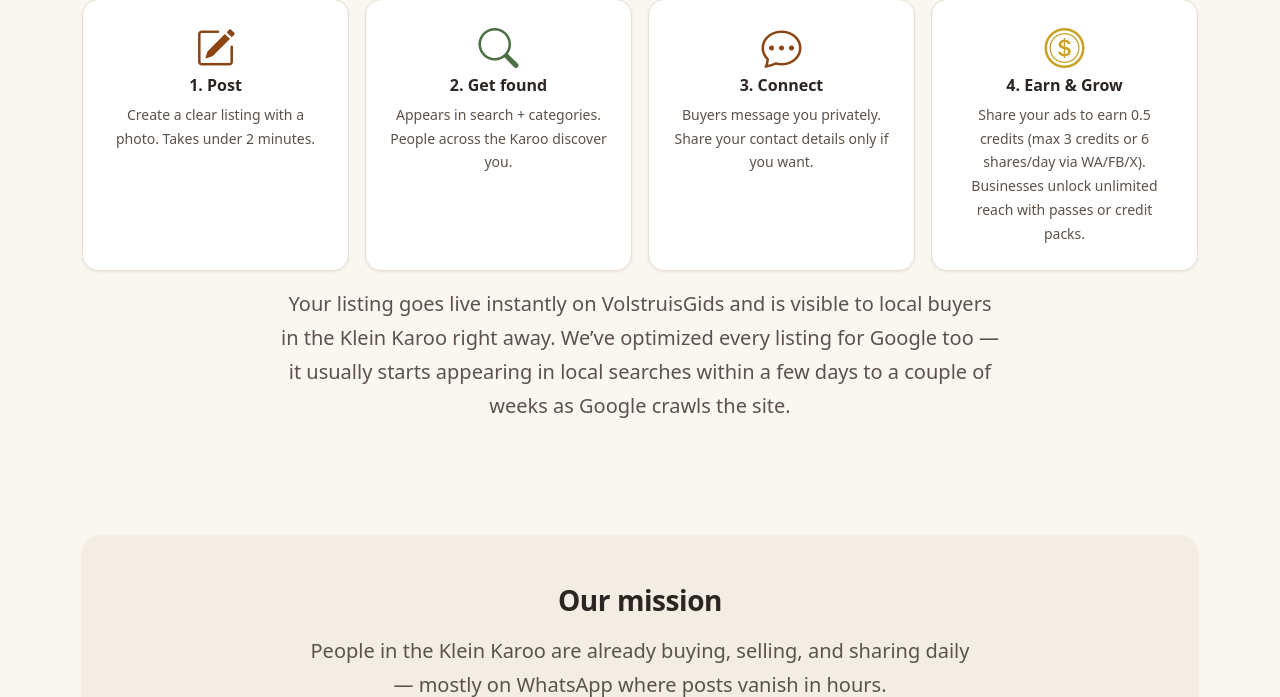
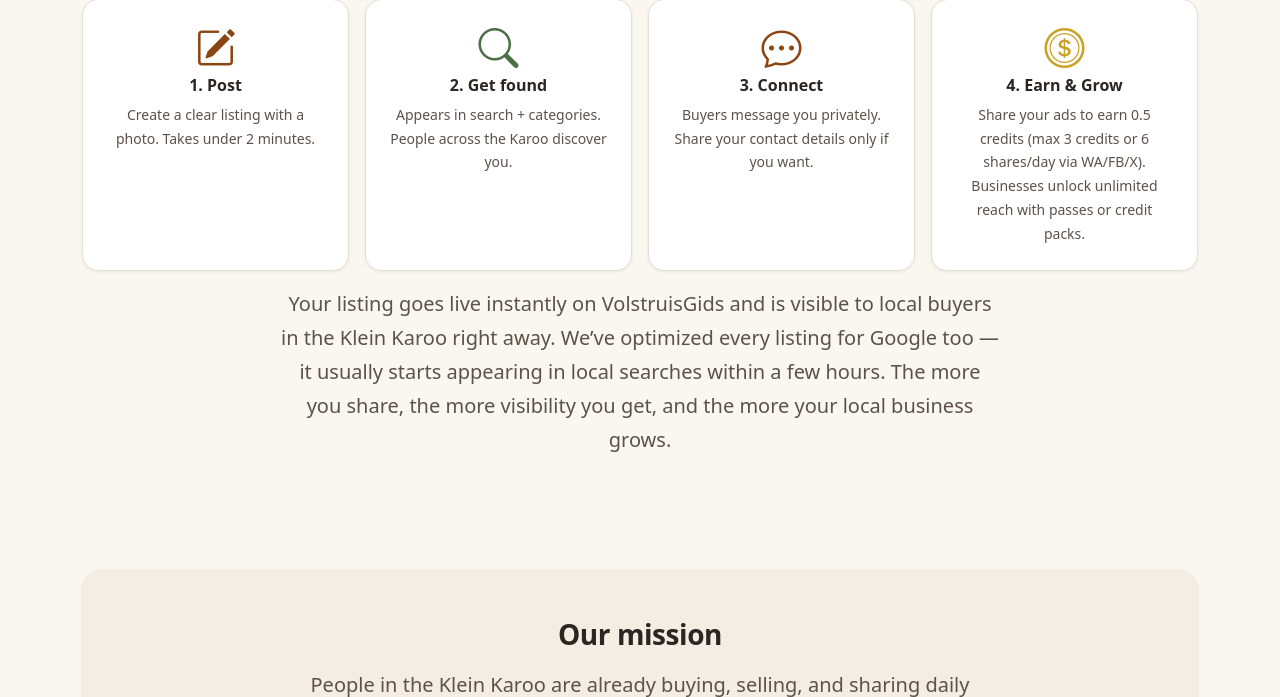
Before and after one commit to MarketExpander99/VolstruisGids, a Flask app: page /how-it-works in a window 1280 px wide. Shown: the part 2417-3114 px from the top of the page. Run offline with Flask 3, Linux system fonts and the light colour scheme; data that the repository does not hold is empty.

Commit message:
hiwupdate

```diff
--- a/app/templates/main/how_it_works.html
+++ b/app/templates/main/how_it_works.html
@@ -205,7 +205,7 @@
 
             <p class="lead mt-3 text-center" style="max-width: 720px; margin: 0 auto;">
                 Your listing goes live <strong>instantly</strong> on VolstruisGids and is visible to local buyers in the Klein Karoo right away.
-                We’ve optimized every listing for Google too — it usually starts appearing in local searches within a few days to a couple of weeks as Google crawls the site.
+                We’ve optimized every listing for Google too — it usually starts appearing in local searches within a few hours. The more you share, the more visibility you get, and the more your local business grows.
             </p>
         </section>
 
```
